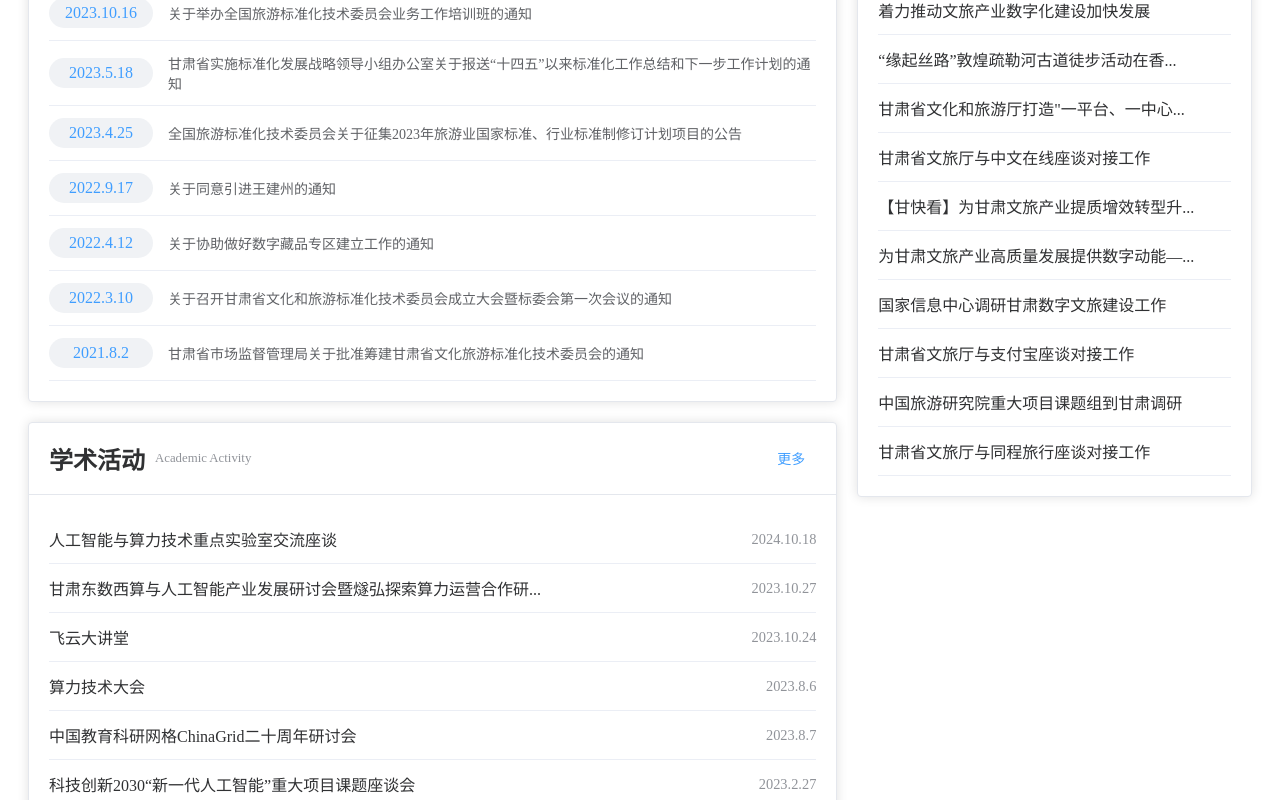
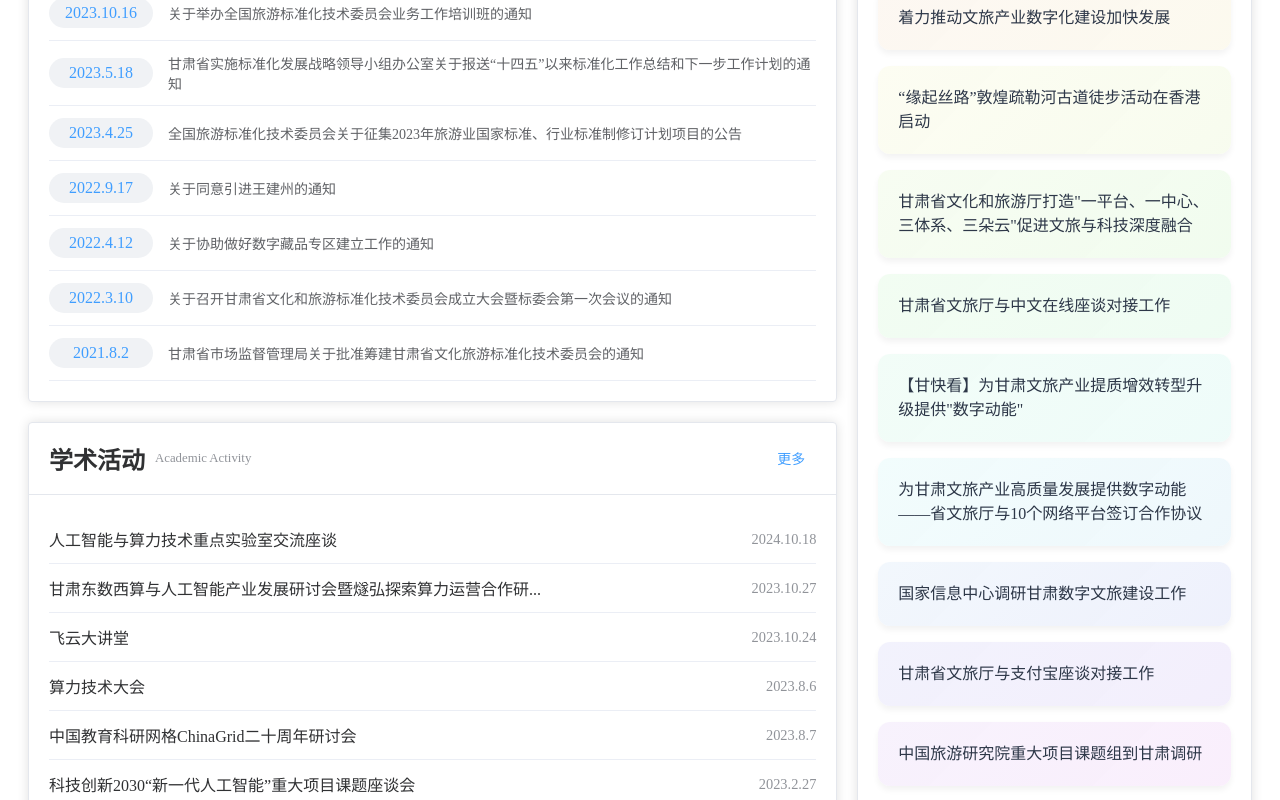
Before and after one commit to Stverib/LabFront, a Vue app: page / in a window 1280 px wide. Shown: the part 900-1700 px from the top of the page. Built offline with nearby package versions, Linux system fonts and the light colour scheme.

Commit message:
新闻动态详情页初步完成

```diff
--- a/src/data/reports.js
+++ b/src/data/reports.js
@@ -5,6 +5,7 @@ export const reports = ref([
     id: 1,
     media: '文博网',
     date: '2023.7.12',
+    title: '着力推动文旅产业数字化建设加快发展',
     content: '着力推动文旅产业数字化建设加快发展',
     link: 'https://www.srdice.net/?m=home&c=View&a=index&aid=3259'
   },
@@ -12,6 +13,7 @@ export const reports = ref([
     id: 2,
     media: '澎湃新闻',
     date: '2023.6.27',
+    title: '“缘起丝路”敦煌疏勒河古道徒步活动在香港启动',
     content: '“缘起丝路”敦煌疏勒河古道徒步活动在香港启动',
     link: 'https://www.thepaper.cn/newsDetail_forward_23635925'
   },
@@ -19,6 +21,7 @@ export const reports = ref([
     id: 3,
     media: '中华人民共和国文化和旅游部',
     date: '2023.5.18',
+    title: '甘肃省文化和旅游厅打造"一平台、一中心、三体系、三朵云"促进文旅与科技深度融合',
     content: '甘肃省文化和旅游厅打造"一平台、一中心、三体系、三朵云"促进文旅与科技深度融合',
     link: 'https://www.mct.gov.cn/whzx/qgwhxxlb/gs/202305/t20230518_943844.htm'
   },
@@ -26,6 +29,7 @@ export const reports = ref([
     id: 4,
     media: '微游甘肃',
     date: '2023.5.13',
+    title: '甘肃省文旅厅与中文在线座谈对接工作',
     content: '甘肃省文旅厅与中文在线座谈对接工作',
     link: 'https://mp.weixin.qq.com/s/UHSh1CK7li5nsjFYaJJ4Ow'
   },
@@ -33,6 +37,7 @@ export const reports = ref([
     id: 5,
     media: '中国甘肃网',
     date: '2023.4.28',
+    title: '【甘快看】为甘肃文旅产业提质增效转型升级提供"数字动能"',
     content: '【甘快看】为甘肃文旅产业提质增效转型升级提供"数字动能"',
     link: 'http://gansu.gscn.com.cn/system/2023/04/28/012950817.shtml'
   },
@@ -40,6 +45,7 @@ export const reports = ref([
     id: 6,
     media: '', // 空值处理
     date: '2023.4.28',
+    title: '为甘肃文旅产业高质量发展提供数字动能——省文旅厅与10个网络平台签订合作协议',
     content: '为甘肃文旅产业高质量发展提供数字动能——省文旅厅与10个网络平台签订合作协议',
     link: 'https://www.gswbj.gov.cn/a/2023/04/28/17107.html'
   },
@@ -47,6 +53,7 @@ export const reports = ref([
     id: 7,
     media: '微游甘肃',
     date: '2023.3.17',
+    title: '国家信息中心调研甘肃数字文旅建设工作',
     content: '国家信息中心调研甘肃数字文旅建设工作',
     link: 'https://mp.weixin.qq.com/s/eFBcwY4TEVK5VqJ-x7HDaQ'
   },
@@ -54,6 +61,7 @@ export const reports = ref([
     id: 8,
     media: '', // 空值处理
     date: '2023.3.16',
+    title: '甘肃省文旅厅与支付宝座谈对接工作',
     content: '甘肃省文旅厅与支付宝座谈对接工作',
     link: 'https://mp.weixin.qq.com/s/Rh-mna59Wsmnu3PuLoBjYQ'
   },
@@ -61,6 +69,7 @@ export const reports = ref([
     id: 9,
     media: '中华人民共和国文化和旅游部',
     date: '2023.3.1',
+    title: '中国旅游研究院重大项目课题组到甘肃调研',
     content: '中国旅游研究院重大项目课题组到甘肃调研',
     link: 'https://www.mct.gov.cn/whzx/qgwhxxlb/gs/202303/t20230301_939431.htm'
   },
@@ -68,6 +77,7 @@ export const reports = ref([
     id: 10,
     media: '甘肃省文化和旅游厅',
     date: '2023.2.8',
+    title: '甘肃省文旅厅与同程旅行座谈对接工作',
     content: '甘肃省文旅厅与同程旅行座谈对接工作',
     link: 'https://mp.weixin.qq.com/s/pkyvhtGgEnEudOqtdVRVAA'
   }
--- a/src/router/index.js
+++ b/src/router/index.js
@@ -6,6 +6,7 @@ import PublicationsView from "@/views/PublicationsView.vue";
 import ProjectsView from "@/views/ProjectsView.vue";
 import testVue from "@/views/testVue.vue"
 import AnnouncementDetail from "@/views/AnnouncementDetail.vue";
+import NewsDetail from "@/views/NewsDetail.vue";
 
 const routes = [
   {
@@ -36,6 +37,11 @@ const routes = [
         path: '/announcement/:id',
         component: AnnouncementDetail,
         props: true
+      },
+      {
+        path: '/news/:id',
+        component: NewsDetail,
+        props: true
       }
     ]
   },
--- a/src/views/HomePage.vue
+++ b/src/views/HomePage.vue
@@ -48,15 +48,25 @@
 
         <!-- 右侧列 -->
         <el-col :span="8">
-          <el-card class="news-card">
+          <el-card class="card-item">
             <template #header>
               <div class="custom-header">
                 <span class="title">新闻动态</span>
                 <span class="sub-title">News</span>
               </div>
             </template>
-            <div v-for="item in reportData" :key="item.id" class="news-item">
-              {{ truncateContent(item.content, 19) }}
+            <div class="news-container">
+              <el-card
+                v-for="item in reportData"
+                :key="item.id"
+                class="news-card"
+                :style="{ background: getGradient(item.id) }"
+                @click="router.push(`/news/${item.id}`)"
+                >
+                <div class="news-content">
+                  {{ item.content }}
+                </div>
+              </el-card>
             </div>
           </el-card>
         </el-col>
@@ -71,6 +81,8 @@ import { ref } from 'vue'
 import {announcements} from "@/data/announcements.js";
 import {reports} from "@/data/reports.js";
 import {activities} from "@/data/activities.js";
+import {useRouter} from "vue-router";
+const router = useRouter()
 // 响应式报道数据
 const reportData = ref(reports)
 const announcement = ref(announcements)
@@ -108,6 +120,16 @@ const truncateContent = (text, maxLength) => {
     period: '2018年12月至2020年12月，主持'
   }
 ])*/
+
+// 在script setup中添加渐变生成方法
+const getGradient = (id) => {
+  const hue = (id * 30) % 360;
+  return `linear-gradient(
+    135deg,
+    hsla(${hue}, 70%, 85%, 0.2),
+    hsla(${hue + 20}, 70%, 75%, 0.15)
+  ), rgba(255, 255, 255, 0.8)`;
+};
 </script>
 
 <style scoped>
@@ -227,14 +249,32 @@ const truncateContent = (text, maxLength) => {
     }
   }
 
+  .news-container {
+    display: grid;
+    gap: 16px;
+  }
+
   .news-card {
-    .news-item {
-      padding: 12px 0;
-      border-bottom: 1px solid #ebeef5;
-      white-space: nowrap;
-      overflow: hidden;
-      text-overflow: ellipsis;
+    border: none !important;
+    backdrop-filter: blur(10px);
+    border-radius: 12px !important;
+    box-shadow: 0 4px 6px rgba(0, 0, 0, 0.05);
+    transition: transform 0.3s ease;
+
+    &:hover {
+      transform: translateY(-3px);
     }
+
+    :deep(.el-card__body) {
+      padding: 20px;
+    }
+  }
+
+  .news-content {
+    font-size: 1rem;
+    color: #2d3748;
+    line-height: 1.5;
+    font-weight: 500;
   }
 }
 </style>
--- /dev/null
+++ b/src/views/NewsDetail.vue
@@ -0,0 +1,99 @@
+<template>
+  <div class="news-detail-container">
+    <!-- 标题行 -->
+    <el-row justify="space-between" align="middle" class="title-row">
+      <el-col :span="12">
+        <h1 class="main-title">新闻动态</h1>
+      </el-col>
+      <el-col :span="12" class="breadcrumb-col">
+        <el-breadcrumb separator=">>" class="breadcrumb">
+          <el-breadcrumb-item>当前位置</el-breadcrumb-item>
+          <el-breadcrumb-item :to="{ path: '/' }">前沿技术研究实验室</el-breadcrumb-item>
+          <el-breadcrumb-item>新闻动态</el-breadcrumb-item>
+        </el-breadcrumb>
+      </el-col>
+    </el-row>
+
+    <!-- 蓝色分割线 -->
+    <hr class="divider">
+
+    <!-- 新闻标题 -->
+    <h1 class="news-title">{{ newsData.title }}</h1>
+
+    <!-- 新闻内容 -->
+    <div class="news-content">
+      {{ newsData.content }}
+    </div>
+  </div>
+</template>
+
+<script setup>
+import { ref, onMounted } from 'vue'
+import { useRoute } from 'vue-router'
+import { reports } from '@/data/reports.js'
+
+const route = useRoute()
+const newsData = ref({})
+
+onMounted(() => {
+  newsData.value = reports.value.find(item => item.id === Number(route.params.id)) || {}
+})
+console.log(newsData.value);
+
+</script>
+
+<style scoped>
+.news-detail-container {
+  max-width: 1200px;
+  margin: 0 auto;
+  padding: 40px 20px;
+}
+
+.title-row {
+  margin-bottom: 20px;
+}
+
+.main-title {
+  font-size: 32px;
+  font-weight: 600;
+  color: #303133;
+  margin: 0;
+}
+
+.breadcrumb-col {
+  display: flex;
+  justify-content: flex-end;
+}
+
+.breadcrumb {
+  font-size: 16px;
+  :deep(.el-breadcrumb__inner) {
+    color: #606266;
+    &.is-link {
+      font-weight: normal;
+    }
+  }
+}
+
+.divider {
+  border: 0;
+  height: 2px;
+  background: #1a73e8;
+  margin: 20px 0 40px;
+}
+
+.news-title {
+  font-size: 36px;
+  font-weight: 600;
+  text-align: center;
+  color: #303133;
+  margin-bottom: 30px;
+}
+
+.news-content {
+  font-size: 18px;
+  line-height: 1.8;
+  color: #606266;
+  white-space: pre-wrap;
+}
+</style>
```
